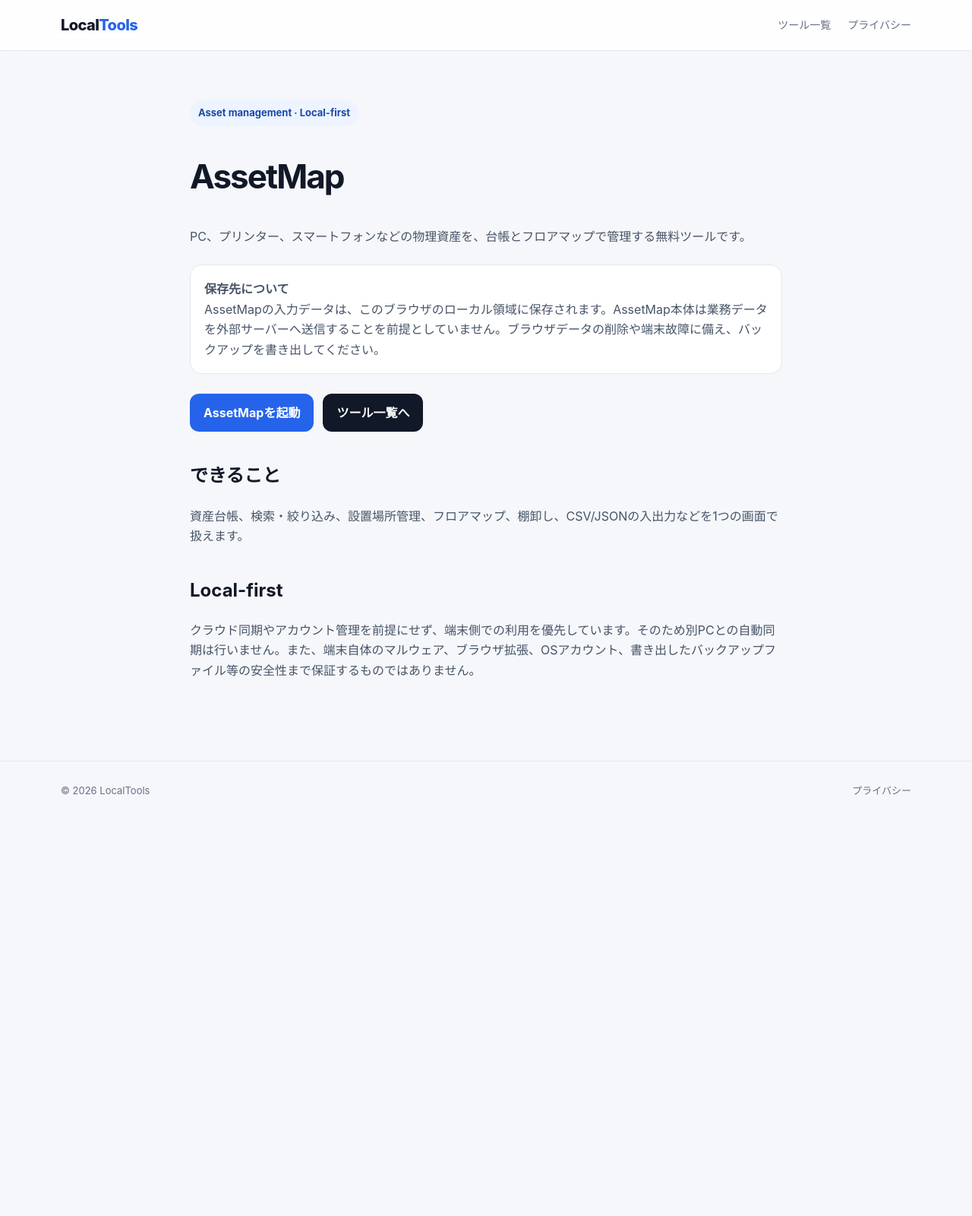
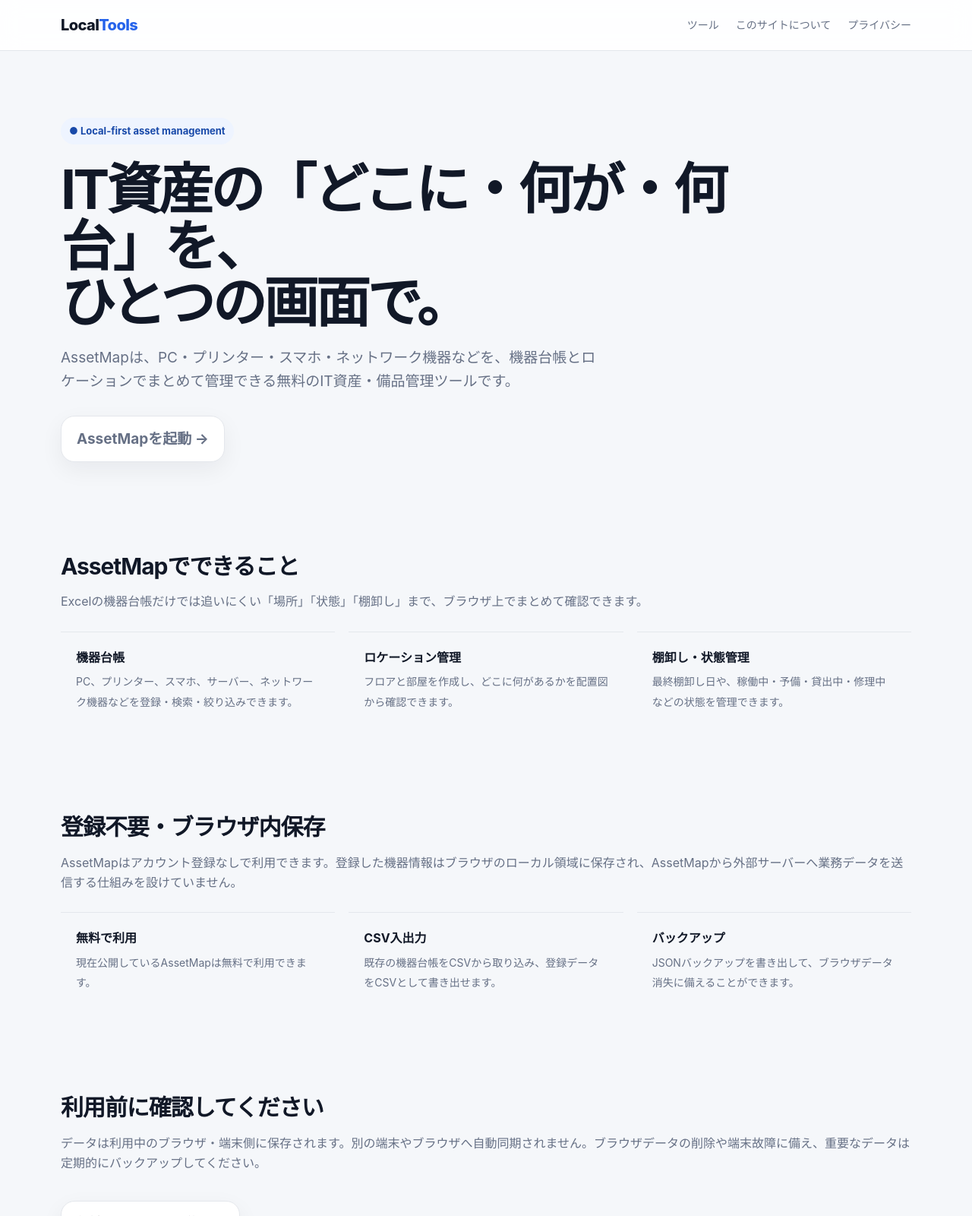
Before and after one commit to Syoshinsya1209/localtools, a plain HTML site: page tools/assetmap/index.html in a window 1280 px wide. Shown: the top 1600 px of the page at 76% size. Before the commit the page ends 1100 px from the top, so only its background shows below. Drawn offline with Linux system fonts and the light colour scheme.

Commit message:
Add files via upload

```diff
--- a/tools/assetmap/index.html
+++ b/tools/assetmap/index.html
@@ -1 +1,76 @@
-<!doctype html><html lang="ja"><head><meta charset="utf-8"><meta name="viewport" content="width=device-width,initial-scale=1"><title>AssetMap — LocalTools</title><meta name="description" content="PC・プリンター・スマホなどを台帳と配置図で管理するLocal-first資産管理ツール。"><link rel="stylesheet" href="../../assets/style.css"></head><body><header class="nav"><div class="wrap navin"><a class="brand" href="../../">Local<span>Tools</span></a><nav class="links"><a href="../../#tools">ツール一覧</a><a href="../../privacy/">プライバシー</a></nav></div></header><main class="page"><div class="wrap prose"><div class="eyebrow">Asset management · Local-first</div><h1>AssetMap</h1><p>PC、プリンター、スマートフォンなどの物理資産を、台帳とフロアマップで管理する無料ツールです。</p><div class="notice"><strong>保存先について</strong><br>AssetMapの入力データは、このブラウザのローカル領域に保存されます。AssetMap本体は業務データを外部サーバーへ送信することを前提としていません。ブラウザデータの削除や端末故障に備え、バックアップを書き出してください。</div><div class="actions"><a class="button primary" href="app.html">AssetMapを起動</a><a class="button" href="../../">ツール一覧へ</a></div><h2>できること</h2><p>資産台帳、検索・絞り込み、設置場所管理、フロアマップ、棚卸し、CSV/JSONの入出力などを1つの画面で扱えます。</p><h2>Local-first</h2><p>クラウド同期やアカウント管理を前提にせず、端末側での利用を優先しています。そのため別PCとの自動同期は行いません。また、端末自体のマルウェア、ブラウザ拡張、OSアカウント、書き出したバックアップファイル等の安全性まで保証するものではありません。</p></div></main><footer class="footer"><div class="wrap footin"><span>© 2026 LocalTools</span><div class="footlinks"><a href="../../privacy/">プライバシー</a></div></div></footer></body></html>
+<!doctype html>
+<html lang="ja">
+<head>
+<meta charset="utf-8">
+<meta name="viewport" content="width=device-width,initial-scale=1">
+<title>AssetMap｜無料のIT資産・備品管理ツール｜PC・プリンター・スマホを管理</title>
+<meta name="description" content="AssetMapは、PC・プリンター・スマホなどのIT資産・備品を、機器台帳・配置場所・棚卸しでまとめて管理できる無料ツールです。アカウント不要。データはブラウザ内に保存します。">
+<meta name="robots" content="index,follow,max-image-preview:large">
+<link rel="canonical" href="https://syoshinsya1209.github.io/localtools/tools/assetmap/">
+<meta property="og:type" content="website">
+<meta property="og:locale" content="ja_JP">
+<meta property="og:site_name" content="LocalTools">
+<meta property="og:title" content="AssetMap｜無料のIT資産・備品管理ツール">
+<meta property="og:description" content="PC・プリンター・スマホなどを、台帳・配置場所・棚卸しでまとめて管理。登録不要・ブラウザ内保存。">
+<meta property="og:url" content="https://syoshinsya1209.github.io/localtools/tools/assetmap/">
+<meta name="twitter:card" content="summary">
+<link rel="stylesheet" href="../../assets/style.css">
+<script type="application/ld+json">
+{
+  "@context":"https://schema.org",
+  "@type":"SoftwareApplication",
+  "name":"AssetMap",
+  "applicationCategory":"BusinessApplication",
+  "operatingSystem":"Web",
+  "url":"https://syoshinsya1209.github.io/localtools/tools/assetmap/",
+  "offers":{"@type":"Offer","price":"0","priceCurrency":"JPY"},
+  "description":"PC・プリンター・スマホなどのIT資産・備品を、機器台帳・配置場所・棚卸しで管理できる無料Webツール。",
+  "isAccessibleForFree":true,
+  "inLanguage":"ja"
+}
+</script>
+</head>
+<body>
+<header class="nav"><div class="wrap navin">
+<a class="brand" href="../../">Local<span>Tools</span></a>
+<nav class="links"><a href="../../#tools">ツール</a><a href="../../about/">このサイトについて</a><a href="../../privacy/">プライバシー</a></nav>
+</div></header>
+<main>
+<section class="hero"><div class="wrap">
+<div class="eyebrow">● Local-first asset management</div>
+<h1>IT資産の「どこに・何が・何台」を、<br>ひとつの画面で。</h1>
+<p>AssetMapは、PC・プリンター・スマホ・ネットワーク機器などを、機器台帳とロケーションでまとめて管理できる無料のIT資産・備品管理ツールです。</p>
+<p><a class="card" style="display:inline-block;padding:14px 20px;margin-top:10px" href="app.html"><strong>AssetMapを起動 →</strong></a></p>
+</div></section>
+
+<section class="section"><div class="wrap">
+<h2>AssetMapでできること</h2>
+<p class="lead">Excelの機器台帳だけでは追いにくい「場所」「状態」「棚卸し」まで、ブラウザ上でまとめて確認できます。</p>
+<div class="principles">
+<div class="principle"><strong>機器台帳</strong><span>PC、プリンター、スマホ、サーバー、ネットワーク機器などを登録・検索・絞り込みできます。</span></div>
+<div class="principle"><strong>ロケーション管理</strong><span>フロアと部屋を作成し、どこに何があるかを配置図から確認できます。</span></div>
+<div class="principle"><strong>棚卸し・状態管理</strong><span>最終棚卸し日や、稼働中・予備・貸出中・修理中などの状態を管理できます。</span></div>
+</div>
+</div></section>
+
+<section class="section"><div class="wrap">
+<h2>登録不要・ブラウザ内保存</h2>
+<p class="lead">AssetMapはアカウント登録なしで利用できます。登録した機器情報はブラウザのローカル領域に保存され、AssetMapから外部サーバーへ業務データを送信する仕組みを設けていません。</p>
+<div class="principles">
+<div class="principle"><strong>無料で利用</strong><span>現在公開しているAssetMapは無料で利用できます。</span></div>
+<div class="principle"><strong>CSV入出力</strong><span>既存の機器台帳をCSVから取り込み、登録データをCSVとして書き出せます。</span></div>
+<div class="principle"><strong>バックアップ</strong><span>JSONバックアップを書き出して、ブラウザデータ消失に備えることができます。</span></div>
+</div>
+</div></section>
+
+<section class="section"><div class="wrap">
+<h2>利用前に確認してください</h2>
+<p class="lead">データは利用中のブラウザ・端末側に保存されます。別の端末やブラウザへ自動同期されません。ブラウザデータの削除や端末故障に備え、重要なデータは定期的にバックアップしてください。</p>
+<p><a class="card" style="display:inline-block;padding:14px 20px;margin-top:10px" href="app.html"><strong>無料でAssetMapを使う →</strong></a></p>
+</div></section>
+</main>
+<footer class="footer"><div class="wrap footin">
+<span>© 2026 LocalTools</span>
+<div class="footlinks"><a href="../../">トップ</a><a href="../../privacy/">プライバシー</a><a href="../../contact/">お問い合わせ</a></div>
+</div></footer>
+</body></html>
```
